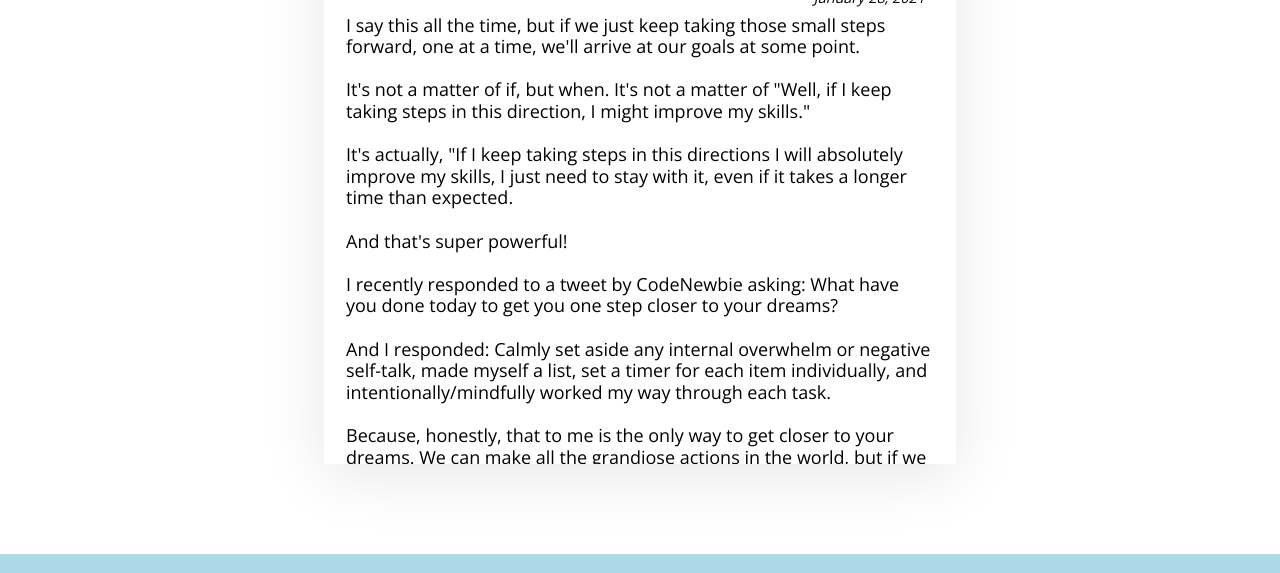
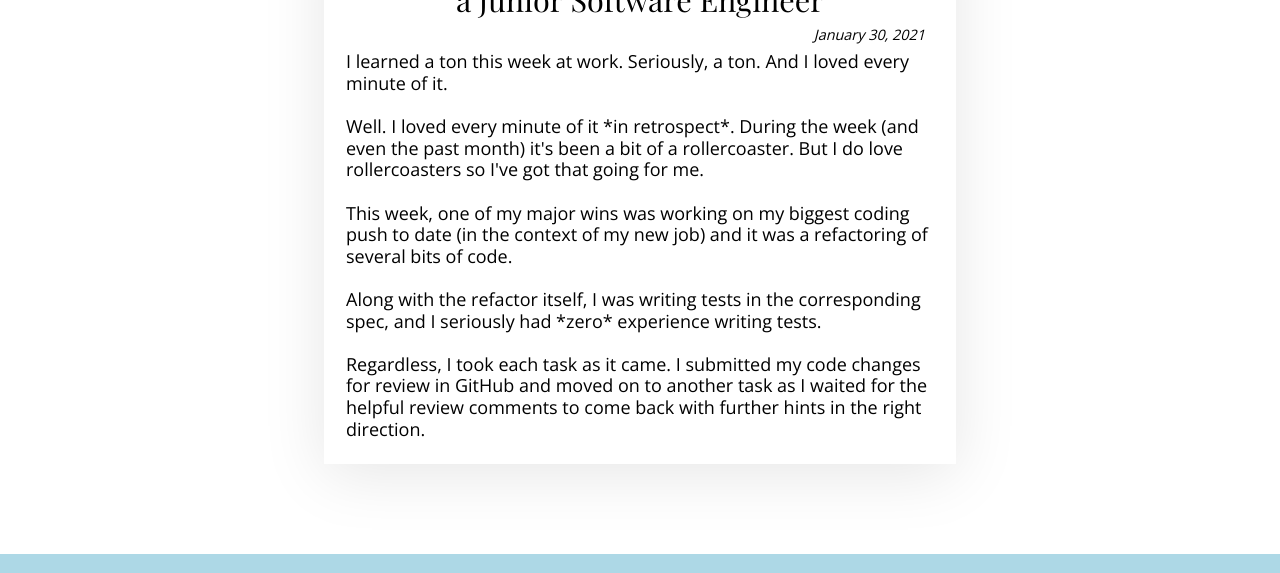
Before and after one commit to alexlsalt/alexlsalt.github.io, a plain HTML site: page blog.html in a window 1280 px wide. Shown: the part 211-784 px from the top of the page. Drawn offline with nearby package versions, Linux system fonts and the light colour scheme.

Commit message:
New blog post added

```diff
--- a/blog.html
+++ b/blog.html
@@ -54,6 +54,35 @@
             <br><br>
 
           </p><br><br> -->
+          <h3>The Importance of Slowing (Way!) Down as a Junior Software Engineer</h3>
+          <h4>January 30, 2021</h4>
+          <p>I learned a ton this week at work. Seriously, a ton. And I loved every minute of it.
+          <br><br>
+          Well. I loved every minute of it *in retrospect*. During the week (and even the past month) it's been a bit of a rollercoaster. But I do love rollercoasters so I've got that going for me.
+          <br><br>
+          This week, one of my major wins was working on my biggest coding push to date (in the context of my new job) and it was a refactoring of several bits of code.
+          <br><br>
+          Along with the refactor itself, I was writing tests in the corresponding spec, and I seriously had *zero* experience writing tests.
+          <br><br>
+          Regardless, I took each task as it came. I submitted my code changes for review in GitHub and moved on to another task as I waited for the helpful review comments to come back with further hints in the right direction.
+          <br><br>
+          I pored over the comments and corrections and caught myself when I'd jump a little too quickly at making the changes - before fully and completely understanding the reasons behind the corrections.
+          <br><br>
+          *That* was a big shift from this week, actually! Stopping myself and not letting myself move forward on making further changes to my code before understanding every single word on the code review. Not only that, but not letting myself advance before I could potentially explain the reasoning to someone else regarding why a change was being suggested.
+          <br><br>
+          There was a certain magical moment when I consciously caught myself jumping straight into the code without fully understanding it, and I made myself restore the files, go back to the PR, and read the comment twice through, three times through, four, five, six more times through - until it finally clicked.
+          <br><br>
+          And that's the way it should be, too. I was so wrapped up in getting the code written and the PR merged that I wasn't slowing myself down enough to truly understand it.
+          <br><br>
+          But this is exactly what I mean when I say that we usually need to slow all the way down in order to actually go so much faster.
+          <br><br>
+          The act of me submitting more code changes that I didn't understand ran the risk of doing it completely wrong and spending more time than necessary going back-and-forth yet again with the code reviews.
+          <br><br>
+          On the other hand, slowing myself way, way, way down, reading through the corrections and suggestions several times through, and clarifying the suggestions in my own words ended up putting me on the right track and getting the PR approved and merged that much quicker.
+          <br><br>
+          This is such an exciting time, right at the beginning of this career in software engineering - I really feel like I'm drinking it all in and that every single moment at work is a chance to learn something new or take a lesson one level deeper.
+          <br><br>
+          </p><br><br>
           <h3>One Step at a Time, Always</h3>
           <h4>January 28, 2021</h4>
           <p>
```
